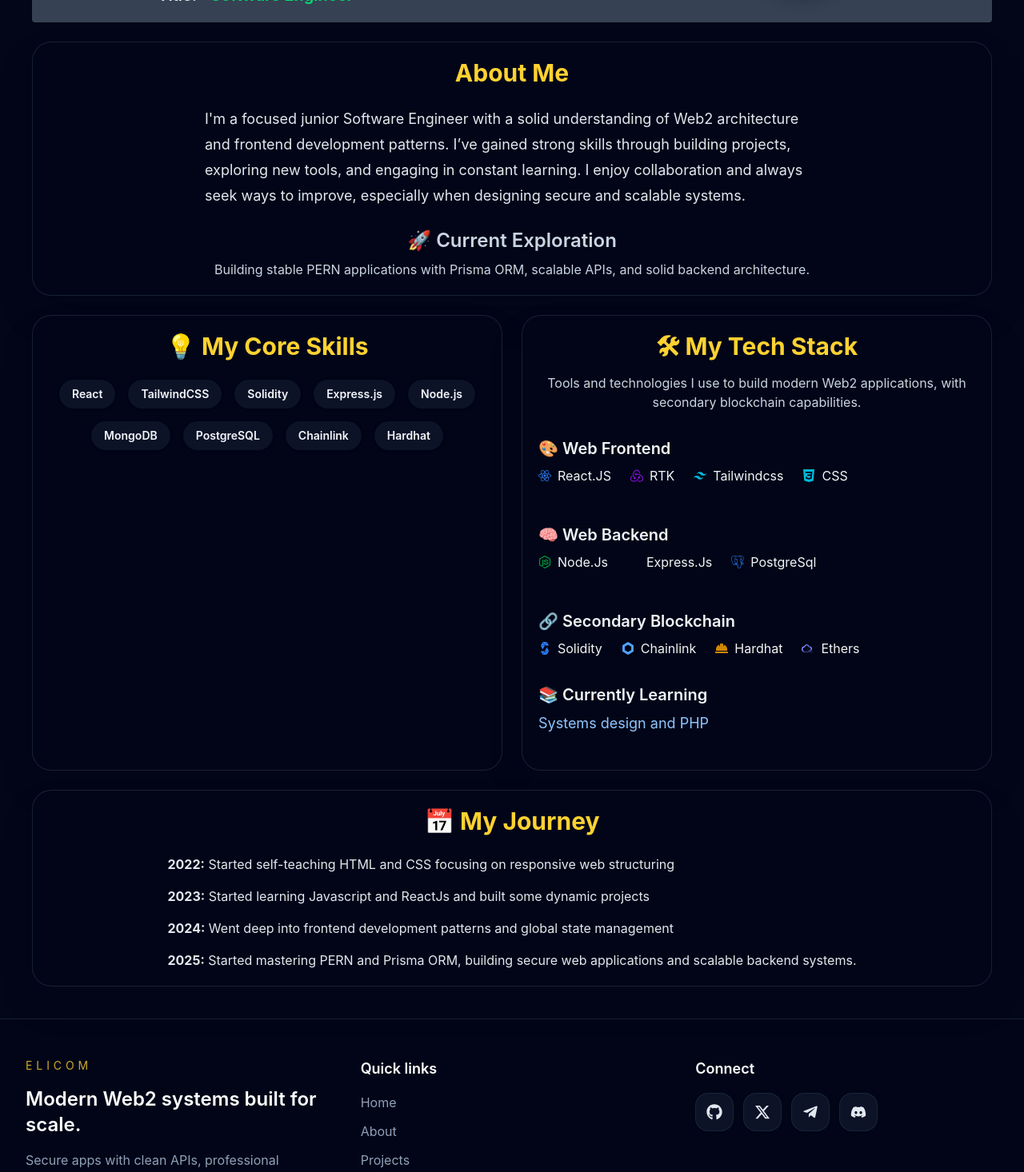
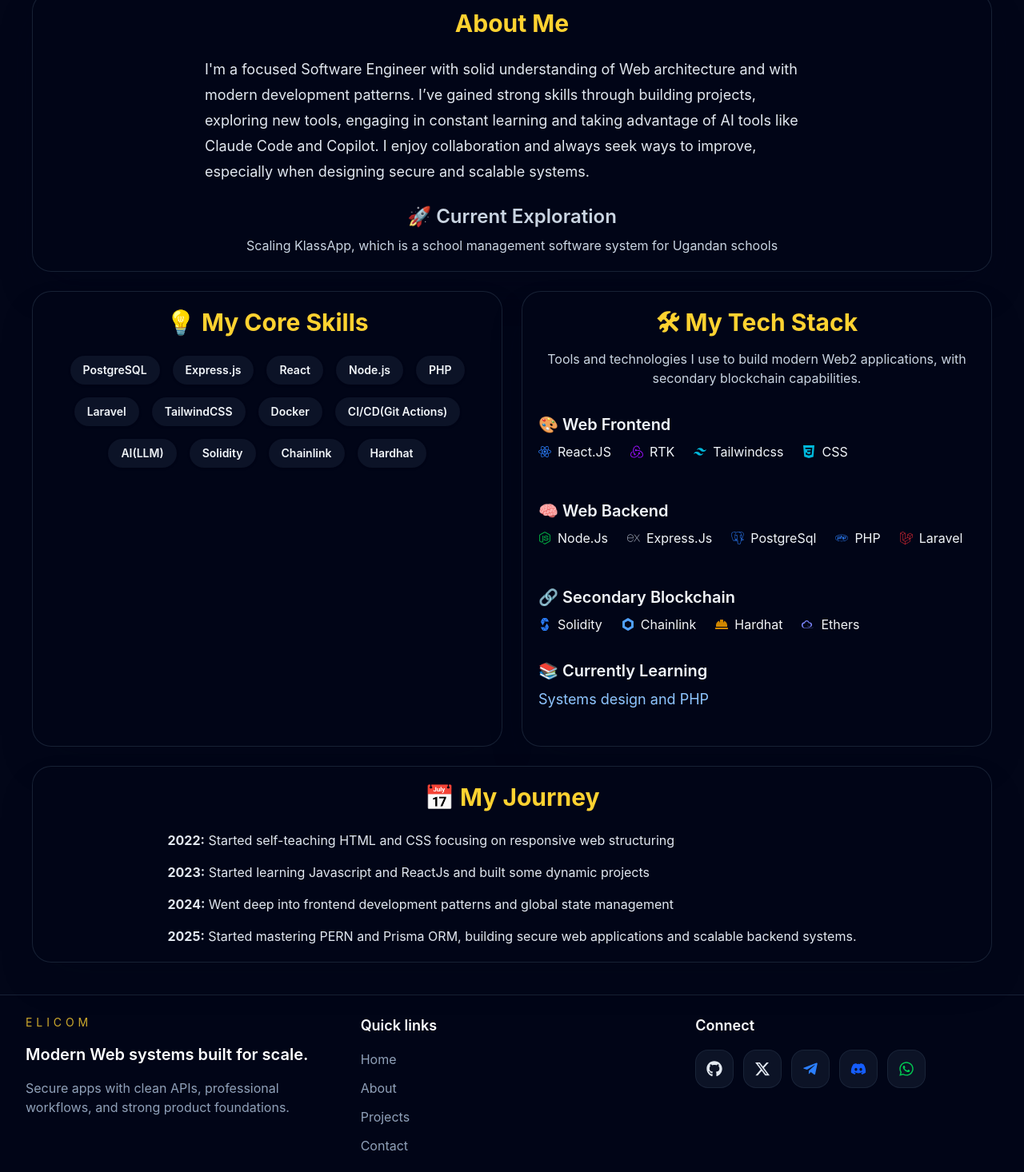
Before and after one commit to Elicom256/portfolio, a React (Vite) app: page /about in a window 1280 px wide. Shown: the part 560-2026 px from the top of the page at 80% size. Built offline with nearby package versions, Linux system fonts and the light colour scheme; what @react-pdf/renderer would draw is missing.

Commit message:
modified some parts

```diff
--- a/src/frontend/AboutMe.jsx
+++ b/src/frontend/AboutMe.jsx
@@ -7,7 +7,7 @@
 
 export default function AboutMe() {
   return (
-    <div className='min-h-screen px-4 py-10 md:px-10 pt-24 flex flex-col gap-8'>
+    <div className='min-h-screen px-4 py-10 md:px-10 pt-8 flex flex-col gap-8'>
       <SectionHeader
         accent='About'
         title='A modern look at my experience and growth'
--- a/src/frontend/Footer.jsx
+++ b/src/frontend/Footer.jsx
@@ -1,16 +1,16 @@
 import React from 'react';
 import { Link } from 'react-router-dom';
 import { FaDiscord, FaFacebookF, FaGithub, FaTelegramPlane } from 'react-icons/fa';
-import { FaXTwitter } from 'react-icons/fa6';
+import { FaWhatsapp, FaXTwitter } from 'react-icons/fa6';
 
 const Footer = () => {
   return (
     <footer className='bg-slate-950/95 border-t border-slate-800/80 text-slate-300'>
-      <div className='mx-auto max-w-7xl px-4 py-12 sm:px-6 lg:px-8'>
+      <div className='mx-auto max-w-7xl px-4 py-6 sm:px-6 lg:px-8'>
         <div className='grid gap-10 md:grid-cols-3'>
           <div className='space-y-4'>
             <p className='text-sm uppercase tracking-[0.35em] text-amber-300/80'>Elicom</p>
-            <h3 className='text-2xl font-semibold text-white'>Modern Web2 systems built for scale.</h3>
+            <h3 className='text-xl font-semibold text-white'>Modern Web systems built for scale.</h3>
             <p className='text-slate-400'>
               Secure apps with clean APIs, professional workflows, and strong product foundations.
             </p>
@@ -57,7 +57,7 @@
                 href='https://t.me/'
                 target='_blank'
                 rel='noreferrer'
-                className='inline-flex h-12 w-12 items-center justify-center rounded-2xl border border-slate-800/80 bg-slate-900/80 text-slate-200 transition hover:border-amber-300 hover:text-amber-300'
+                className='inline-flex h-12 w-12 items-center justify-center rounded-2xl border border-slate-800/80 bg-slate-900/80 text-blue-500 transition hover:border-amber-300 hover:text-amber-300'
               >
                 <FaTelegramPlane className='h-5 w-5' />
               </a>
@@ -65,9 +65,17 @@
                 href='https://discord.com/'
                 target='_blank'
                 rel='noreferrer'
-                className='inline-flex h-12 w-12 items-center justify-center rounded-2xl border border-slate-800/80 bg-slate-900/80 text-slate-200 transition hover:border-amber-300 hover:text-amber-300'
+                className='inline-flex h-12 w-12 items-center justify-center rounded-2xl border border-slate-800/80 bg-slate-900/80 text-blue-600 transition hover:border-amber-300 hover:text-amber-300'
               >
                 <FaDiscord className='h-5 w-5' />
+              </a>
+              <a
+                href='https://wa.me/256781490899/?text=Hello%20Elicom%2C%20auto%20inserted/'
+                target='_blank'
+                rel='noreferrer'
+                className='inline-flex h-12 w-12 items-center justify-center rounded-2xl border border-slate-800/80 bg-slate-900/80 text-green-500 transition hover:border-amber-300 hover:text-amber-300'
+              >
+                <FaWhatsapp className='h-5 w-5' />
               </a>
             </div>
           </div>
--- a/src/frontend/Home.jsx
+++ b/src/frontend/Home.jsx
@@ -14,7 +14,7 @@
       <div className='relative z-10 mx-auto flex min-h-screen max-w-7xl flex-col justify-center px-4 py-24 sm:px-6 lg:px-8'>
         <div className='flex flex-col gap-12 lg:flex-row lg:items-center lg:justify-between'>
           <div className='max-w-2xl space-y-6 text-center lg:text-left'>
-            <p className='text-sm uppercase tracking-[0.35em] text-amber-300/90'>Web2-first full-stack engineer</p>
+            <p className='text-sm uppercase tracking-[0.35em] text-amber-300/90'>Full-stack engineer</p>
             <h1 className='text-4xl font-semibold tracking-tight text-white sm:text-5xl lg:text-6xl'>
               Hi, I’m <span className='text-amber-300'>Elicom Elijah</span>, building secure and scalable Web2 systems.
             </h1>
@@ -63,21 +63,29 @@
         </div>
 
         <div className='mt-16 grid gap-4 sm:grid-cols-2 lg:grid-cols-4'>
-          <div className='rounded-3xl border border-slate-800/80 bg-slate-900/80 p-5 text-center shadow-xl shadow-slate-950/10'>
-            <p className='text-sm uppercase tracking-[0.3em] text-slate-400'>Currently building</p>
-            <p className='mt-3 text-base font-semibold text-white'>Dating platform</p>
+          <div className='rounded-3xl border border-slate-800/80 bg-slate-900/80 p-5 text-center shadow-xl shadow-slate-950/10 hover:scale-103 transition-all duration-300 ease-in-out'>
+            <Link to='https://klassapp.xyz/' target='_blank'>
+              <p className='text-sm uppercase tracking-[0.3em] text-slate-400'>Live Work</p>
+              <p className='mt-3 text-base font-semibold text-white'>School management system</p>
+            </Link>
           </div>
-          <div className='rounded-3xl border border-slate-800/80 bg-slate-900/80 p-5 text-center shadow-xl shadow-slate-950/10'>
-            <p className='text-sm uppercase tracking-[0.3em] text-slate-400'>In progress</p>
-            <p className='mt-3 text-base font-semibold text-white'>School management system</p>
+          <div className='rounded-3xl border border-slate-800/80 bg-slate-900/80 p-5 text-center shadow-xl shadow-slate-950/10 hover:scale-103 transition-all duration-300 ease-in-out'>
+            <Link to='https://afro-invest.vercel.app/' target='_blank'>
+              <p className='text-sm uppercase tracking-[0.3em] text-slate-400'>Live work</p>
+              <p className='mt-3 text-base font-semibold text-white'>Afro Invest project</p>
+            </Link>
           </div>
-          <div className='rounded-3xl border border-slate-800/80 bg-slate-900/80 p-5 text-center shadow-xl shadow-slate-950/10'>
-            <p className='text-sm uppercase tracking-[0.3em] text-slate-400'>Live work</p>
-            <p className='mt-3 text-base font-semibold text-white'>Afro Invest project</p>
+          <div className='rounded-3xl border border-slate-800/80 bg-slate-900/80 p-5 text-center shadow-xl shadow-slate-950/10 hover:scale-103 transition-all duration-300 ease-in-out'>
+            <Link to='/'>
+              <p className='text-sm uppercase tracking-[0.3em] text-slate-400'>Next milestone</p>
+              <p className='mt-3 text-base font-semibold text-white'>Modern shop system</p>
+            </Link>
           </div>
-          <div className='rounded-3xl border border-slate-800/80 bg-slate-900/80 p-5 text-center shadow-xl shadow-slate-950/10'>
-            <p className='text-sm uppercase tracking-[0.3em] text-slate-400'>Next milestone</p>
-            <p className='mt-3 text-base font-semibold text-white'>Modern shop system</p>
+          <div className='rounded-3xl border border-slate-800/80 bg-slate-900/80 p-5 text-center shadow-xl shadow-slate-950/10 hover:scale-103 transition-all duration-300 ease-in-out'>
+            <Link to='https://af4-gilt.vercel.app/' target='_blank'>
+              <p className='text-sm uppercase tracking-[0.3em] text-slate-400'>Currently building</p>
+              <p className='mt-3 text-base font-semibold text-white'>Dating platform</p>
+            </Link>
           </div>
         </div>
       </div>
--- a/src/frontend/Tools.jsx
+++ b/src/frontend/Tools.jsx
@@ -18,7 +18,7 @@
 
 const Tools = () => {
   return (
-    <section className='px-4 py-10 md:px-10 pt-24'>
+    <section className='px-4 md:px-10 py-8'>
       <SectionHeader
         accent='Skills'
         title='Technology stacks I use every day'
--- a/src/frontend/about/About.jsx
+++ b/src/frontend/about/About.jsx
@@ -5,14 +5,14 @@
     <section className='bg-slate-950/90 border border-slate-800/80 rounded-3xl px-3 py-5 lg:px-10 shadow-2xl shadow-slate-950/40 transition-all duration-300 hover:-translate-y-1 hover:shadow-slate-950/50 ease-in-out'>
       <h2 className='text-3xl font-bold text-center mb-6 text-amber-300'>About Me</h2>
       <p className='text-lg leading-8 max-w-3xl mx-auto text-slate-200'>
-        I'm a focused junior Software Engineer with a solid understanding of Web2 architecture and frontend development
-        patterns. I’ve gained strong skills through building projects, exploring new tools, and engaging in constant
-        learning. I enjoy collaboration and always seek ways to improve, especially when designing secure and scalable
+        I'm a focused Software Engineer with solid understanding of Web architecture and with modern development
+        patterns. I’ve gained strong skills through building projects, exploring new tools, engaging in constant
+        learning and taking advantage of AI tools like Claude Code and Copilot. I enjoy collaboration and always seek ways to improve, especially when designing secure and scalable
         systems.
       </p>
       <div className='mt-6 text-center text-slate-300'>
         <h4 className='text-2xl font-semibold mb-2'>🚀 Current Exploration</h4>
-        <p>Building stable PERN applications with Prisma ORM, scalable APIs, and solid backend architecture.</p>
+        <p>Scaling KlassApp, which is a school management software system for Ugandan schools</p>
       </div>
     </section>
   );
--- a/src/frontend/about/HeroSection.jsx
+++ b/src/frontend/about/HeroSection.jsx
@@ -3,7 +3,7 @@
 
 const HeroSection = () => {
   return (
-    <section className="bg-gray-700 rounded p-5 transition-all duration-300 hover:scale-101 ease-in-out">
+    <section className="bg-slate-950/90 border border-slate-800/80 rounded-3xl p-5 transition-all duration-300 hover:scale-101 ease-in-out">
       <div className="flex flex-col md:flex-row justify-around items-center gap-10">
         <div className="text-left space-y-4">
           <h2 className="lg:text-4xl text-2xl font-bold mb-6 text-yellow-600">👋 Meet Elijah "Elicom"</h2>
--- a/src/frontend/about/Skills.jsx
+++ b/src/frontend/about/Skills.jsx
@@ -1,13 +1,17 @@
 import React from 'react';
 
 const skills = [
+  'PostgreSQL',
+  'Express.js',
   'React',
+  'Node.js',
+  'PHP',
+  'Laravel',
   'TailwindCSS',
+  'Docker',
+  'CI/CD(Git Actions)',
+  'AI(LLM)',
   'Solidity',
-  'Express.js',
-  'Node.js',
-  'MongoDB',
-  'PostgreSQL',
   'Chainlink',
   'Hardhat',
 ];
--- a/src/frontend/about/TechStack.jsx
+++ b/src/frontend/about/TechStack.jsx
@@ -1,9 +1,9 @@
 import React from 'react';
 import { FaReact, FaNodeJs, FaDatabase, FaHardHat, FaGithub, FaCss3Alt } from 'react-icons/fa';
+import { FaLaravel, FaPhp } from 'react-icons/fa6';
 import {
   SiRedux,
   SiTailwindcss,
-  SiMongodb,
   SiPostgresql,
   SiSolidity,
   SiChainlink,
@@ -54,12 +54,20 @@
               <span>Node.Js</span>
             </div>
             <div className='flex items-center gap-2' title='Express.js'>
-              <SiExpress className='text-gray-950' />
+              <SiExpress className='text-gray-400' />
               <span>Express.Js</span>
             </div>
             <div className='flex items-center gap-2' title='PostgreSQL'>
               <SiPostgresql className='text-blue-500' />
               <span>PostgreSql</span>
+            </div>
+             <div className='flex items-center gap-2' title='PostgreSQL'>
+              <FaPhp className='text-blue-500' />
+              <span>PHP</span>
+            </div>
+             <div className='flex items-center gap-2' title='PostgreSQL'>
+              <FaLaravel className='text-red-500' />
+              <span>Laravel</span>
             </div>
           </div>
         </div>
```
